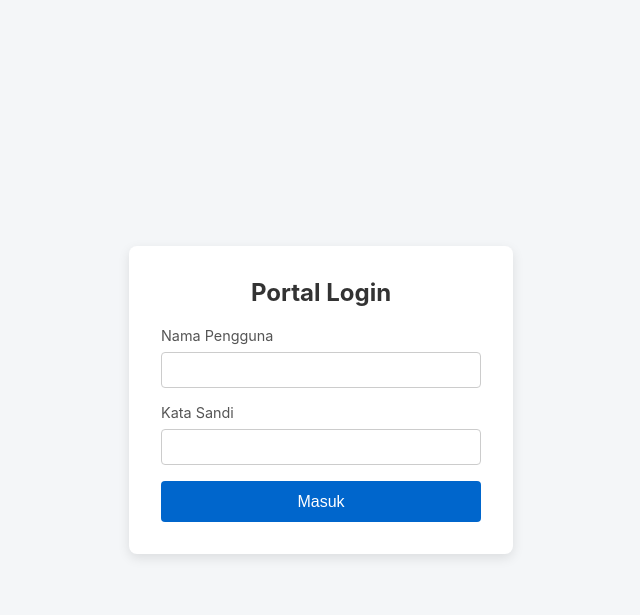
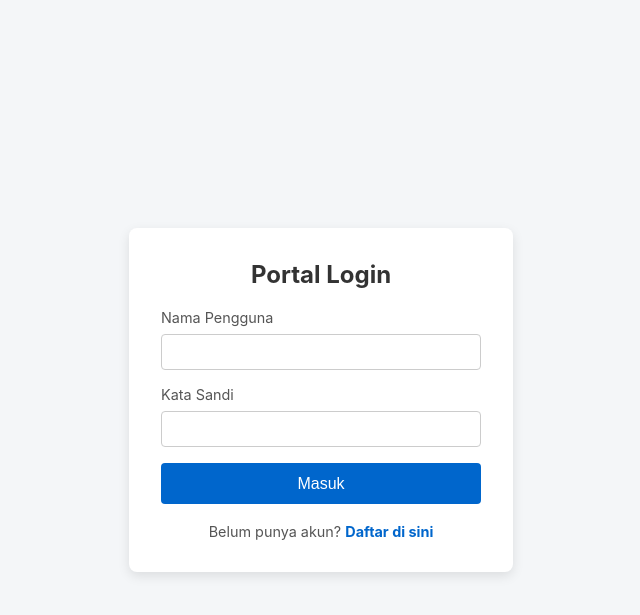
Before and after one commit to julian291203/devsecops-pipeline, a Flask app: page / in a window 1280 px wide. Shown: the top 615 px of the page, without its empty margins (319-959 px from the left). Run offline with Flask 3, Linux system fonts and the light colour scheme.

Commit message:
feat: adding fix

```diff
--- a/templates/index.html
+++ b/templates/index.html
@@ -1,3 +1,4 @@
+
 <!doctype html>
 <html lang="id">
     <head>
@@ -71,11 +72,26 @@
                 background-color: #f8d7da;
                 color: #721c24;
             }
+            .register-link {
+                text-align: center;
+                margin-top: 1.2rem;
+                font-size: 0.9rem;
+                color: #555;
+            }
+            .register-link a {
+                color: #0066cc;
+                font-weight: bold;
+                text-decoration: none;
+            }
+            .register-link a:hover {
+                text-decoration: underline;
+            }
         </style>
     </head>
     <body>
         <div class="card">
             <h2>Portal Login</h2>
+
             {% if message %}
             <div class="alert {{ status_class }}">{{ message }}</div>
             {% endif %}
@@ -86,12 +102,19 @@
                     <label for="username">Nama Pengguna</label>
                     <input type="text" id="username" name="username" required />
                 </div>
+
                 <div class="form-group">
                     <label for="password">Kata Sandi</label>
                     <input type="password" id="password" name="password" required />
                 </div>
+
                 <button type="submit">Masuk</button>
             </form>
+
+            <div class="register-link">
+                Belum punya akun?
+                <a href="{{ url_for('register') }}">Daftar di sini</a>
+            </div>
         </div>
     </body>
 </html>
```
